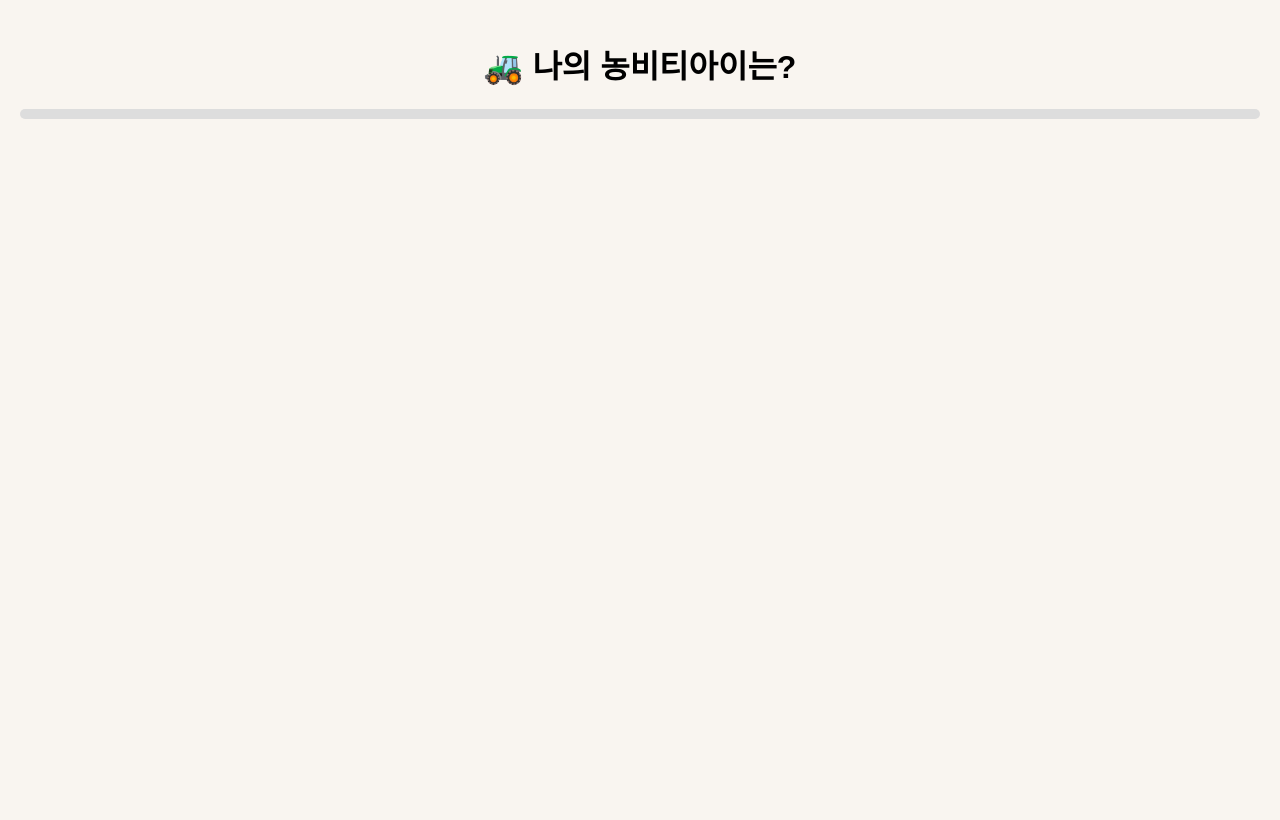
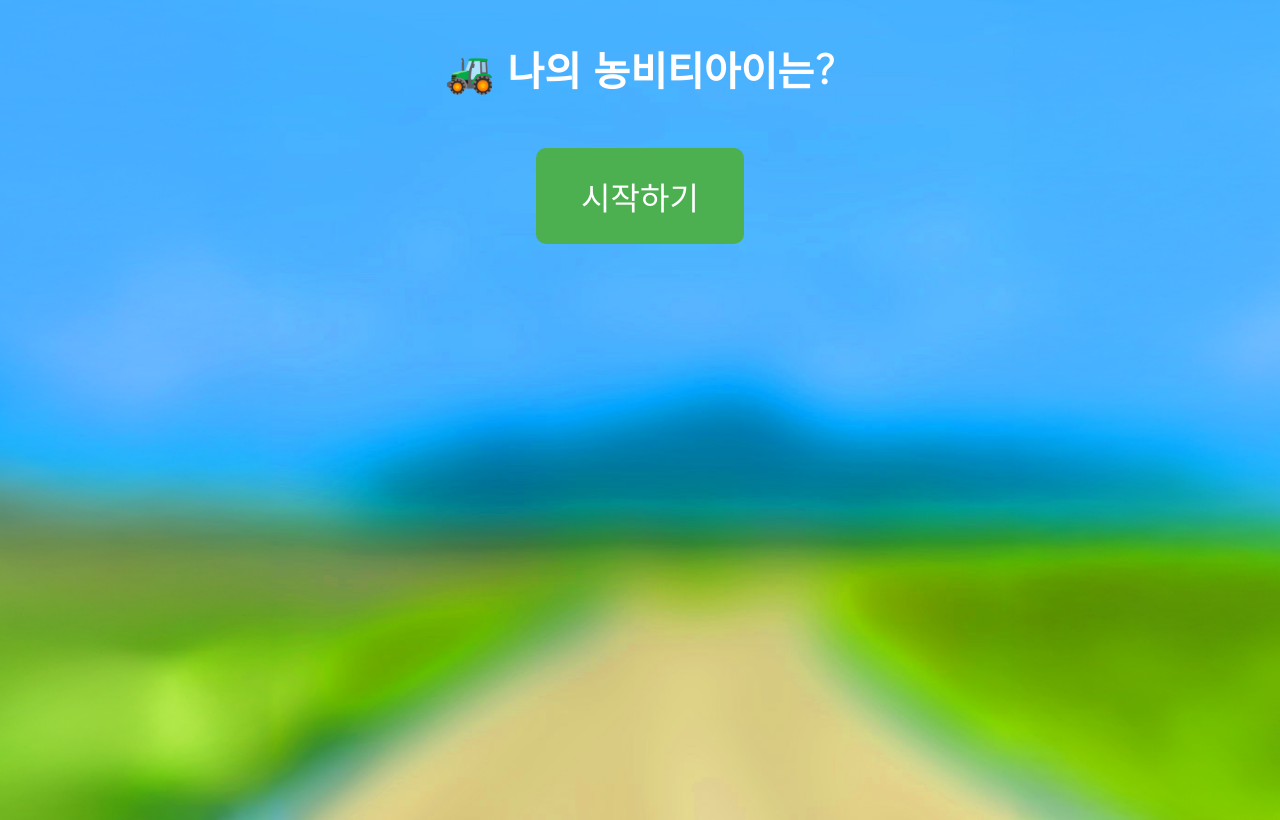
Before and after one commit to darushyna/summer_test, a Flask app: page / in a window 1280 px wide. Before the commit the page ends 119 px from the top, so only its background shows below. Run offline with Flask 3, Linux system fonts and the light colour scheme.

Commit message:
Initial commit

```diff
--- a/summer_test/app.py
+++ b/summer_test/app.py
@@ -15,14 +15,13 @@ def result():
             score += int(answer)
 
     if score >= 4:
-        result_text = "🌲 당신은 자연에 가까운 '강원 영월형 농비티아이'입니다!"
-        image = "yeongwol.jpg"
+        result_text = "🌲 당신은 싱그러운 산 속 '강원 영월형 인간'이군요!"
+        image = "영월.jpg"
     else:
-        result_text = "🌾 당신은 따스한 평야의 '충남 당진형 농비티아이'입니다!"
-        image = "dangjin.jpg"
+        result_text = "🌾 당신은 따스한 평야의 '충남 당진형 인간'이군요!"
+        image = "당진.jpg"
 
     return render_template("result.html", result=result_text, image=image)
 
-
 if __name__ == "__main__":
     app.run(debug=True, port=5002)
--- a/summer_test/templates/index.html
+++ b/summer_test/templates/index.html
@@ -4,13 +4,24 @@
   <meta charset="UTF-8">
   <title>나의 농비티아이는?</title>
   <meta name="viewport" content="width=device-width, initial-scale=1.0">
+  <link href="https://fonts.googleapis.com/css2?family=Gowun+Dodum&display=swap" rel="stylesheet">
   <style>
     body {
-      font-family: sans-serif;
+      font-family: 'Gowun Dodum', sans-serif;
       text-align: center;
-      background-color: #f9f5f0;
+      background-image: url('/static/background.png'); /* 배경 이미지 */
+      background-size: cover;
+      background-position: center;
+      background-repeat: no-repeat;
       margin: 0;
-      padding: 20px;
+      padding: 10px;
+      min-height: 100vh;
+    }
+    h1 {
+      color: #ffffff;
+      font-size: 2.5em;
+      margin-top: 30px; /* 위쪽 여백 늘림 */
+      margin-bottom: 0px;
     }
     .question {
       display: none;
@@ -20,37 +31,124 @@
     }
     .choice-img {
       width: 80%;
-      max-width: 300px;
+      max-width: 250px;
       margin: 10px;
-      border-radius: 15px;
-      border: 3px solid #ddd;
+      border-radius: 20px;
+      box-shadow: 0 4px 6px rgba(0,0,0,0.1);
       cursor: pointer;
+      transition: transform 0.3s, box-shadow 0.3s;
+    }
+    .choice-img:hover {
+      transform: scale(1.05);
+      box-shadow: 0 6px 10px rgba(0,0,0,0.2);
     }
     .progress {
-      width: 100%;
+      width: 90%;
       background-color: #ddd;
       border-radius: 10px;
       overflow: hidden;
-      height: 10px;
-      margin: 20px 0;
+      height: 15px;
+      margin: 20px auto;
+      display: none;
     }
     .progress-bar {
-      height: 10px;
+      height: 15px;
       background-color: #4CAF50;
       width: 0%;
+      transition: width 0.5s ease;
+    }
+    .container {
+      max-width: 500px;
+      margin: 0 auto;
+    }
+    #start-btn {
+      padding: 25px 45px;
+      font-size: 2em;
+      background-color: #4CAF50;
+      color: white;
+      border: none;
+      border-radius: 10px;
+      cursor: pointer;
+      margin-top: 50px;
+      transition: background-color 0.3s;
+    }
+    #start-btn:hover {
+      background-color: #45a049;
     }
   </style>
 </head>
 <body>
   <h1>🚜 나의 농비티아이는?</h1>
+  <button id="start-btn">시작하기</button>
   <div class="progress"><div class="progress-bar" id="progress-bar"></div></div>
-
   <form id="quiz-form" method="POST" action="/result">
-    <div id="question-container"></div>
+    <div id="question-container" class="container"></div>
     <div id="answers"></div>
   </form>
 
   <script>
     const questions = [
       { q: "산 vs 평지", options: [ { text: "산", value: 1, img: "/static/q1_a.jpg" }, { text: "평지", value: 0, img: "/static/q1_b.jpg" } ] },
-      { q: "감자 vs 쌀", options: [ { text: "감자", value: 1, img]()
+      { q: "감자 vs 쌀", options: [ { text: "감자", value: 1, img: "/static/q2_a.jpg" }, { text: "쌀", value: 0, img: "/static/q2_b.jpg" } ] },
+      { q: "고라니 vs 왜가리", options: [ { text: "고라니", value: 1, img: "/static/q3_a.jpg" }, { text: "왜가리", value: 0, img: "/static/q3_b.jpg" } ] },
+      { q: "나는 자연인이다 vs 리틀포레스트", options: [ { text: "나는 자연인이다", value: 1, img: "/static/q4_a.jpg" }, { text: "리틀포레스트", value: 0, img: "/static/q4_b.jpg" } ] },
+      { q: "동 vs 서", options: [ { text: "동", value: 1, img: "/static/q5_a.jpg" }, { text: "서", value: 0, img: "/static/q5_b.jpg" } ] },
+      { q: "차박 vs 드라이브", options: [ { text: "차박", value: 1, img: "/static/q6_a.jpg" }, { text: "드라이브", value: 0, img: "/static/q6_b.jpg" } ] },
+      { q: "C vs G", options: [ { text: "C", value: 1, img: "/static/q7_a.jpg" }, { text: "G", value: 0, img: "/static/q7_b.jpg" } ] }
+    ];
+    let current = 0;
+    const questionContainer = document.getElementById("question-container");
+    const form = document.getElementById("quiz-form");
+    const answersDiv = document.getElementById("answers");
+    const startBtn = document.getElementById("start-btn");
+    const progress = document.querySelector('.progress');
+
+    function updateProgress() {
+      const bar = document.getElementById("progress-bar");
+      const percent = ((current) / questions.length) * 100;
+      bar.style.width = percent + "%";
+    }
+
+    function showQuestion(index) {
+      questionContainer.innerHTML = "";
+      updateProgress();
+      progress.style.display = "block";
+      startBtn.style.display = "none";
+
+      const q = questions[index];
+      const div = document.createElement("div");
+      div.className = "question active";
+      const title = document.createElement("h2");
+      title.innerText = `${index + 1}. ${q.q}`;
+      div.appendChild(title);
+
+      q.options.forEach(opt => {
+        const img = document.createElement("img");
+        img.src = opt.img;
+        img.alt = opt.text;
+        img.className = "choice-img";
+        img.onclick = () => {
+          let input = document.createElement("input");
+          input.type = "hidden";
+          input.name = `q${index + 1}`;
+          input.value = opt.value;
+          answersDiv.appendChild(input);
+
+          current++;
+          if (current < questions.length) {
+            showQuestion(current);
+          } else {
+            form.submit();
+          }
+        };
+        div.appendChild(img);
+      });
+      questionContainer.appendChild(div);
+    }
+
+    startBtn.addEventListener("click", () => {
+      showQuestion(current);
+    });
+  </script>
+</body>
+</html>
```
Also changed, not shown: summer_test/templates/result.html (+58 -2 lines), summer_test/static/background.png (added), summer_test/static/당진.jpg (added), 2 other files.
